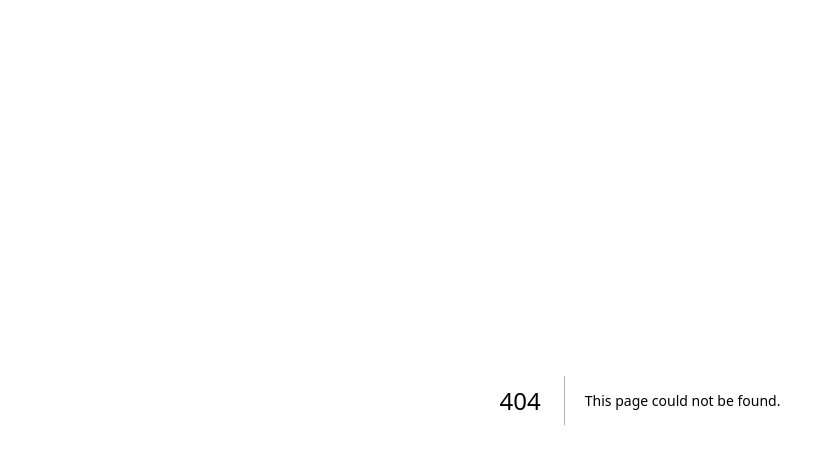
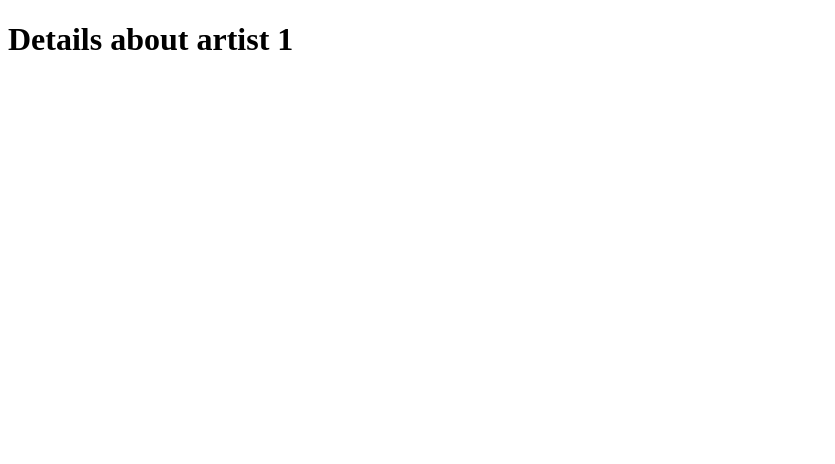
Before and after one commit to gustcomer/schedmusic, a Next.js app: page /artists/1 in a window 1280 px wide. Before the commit this address had no page. Shown: the top 464 px of the page, without its empty margins (0-835 px from the left). Built offline with nearby package versions, Linux system fonts and the light colour scheme.

Commit message:
feat: add dynamic rout with Artist Details

```diff
--- /dev/null
+++ b/src/app/artists/[artistId]/page.tsx
@@ -0,0 +1,9 @@
+export default async function ArtistDetails({
+  params
+}: {
+  params: Promise<{ artistId: string }>;
+}) {
+  const artistId = (await params).artistId;
+  console.log(artistId);
+  return (<h1>Details about artist {artistId}</h1>);
+}
```
